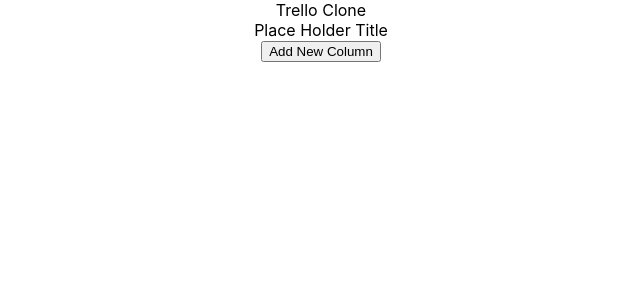
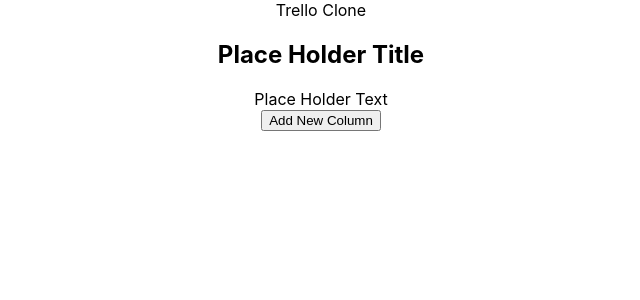
Before and after one commit to jambis/trello-clone, a React (Create React App) app: page / in a window 1280 px wide. Shown: the top 300 px of the page, without its empty margins (319-959 px from the left). Built offline with nearby package versions, Linux system fonts and the light colour scheme.

Commit message:
Added logic display columns and items

```diff
--- a/src/App.tsx
+++ b/src/App.tsx
@@ -1,7 +1,11 @@
 import React from "react";
 import { useSelector } from "react-redux";
+
+import Column from "./components/Column";
+
 import { ColumnsState } from "./store/ColumnsData/types";
 import { ItemsState } from "./store/ItemsData/types";
+
 import "./App.css";
 
 interface RootState {
@@ -18,7 +22,7 @@
     <div className="App">
       Trello Clone
       {columns.map((column) => {
-        return <div>{column.title}</div>;
+        return <Column data={column} key={column.id} />;
       })}
       <button>Add New Column</button>
     </div>
--- a/src/components/Column.tsx
+++ b/src/components/Column.tsx
@@ -1,9 +1,32 @@
 import React from "react";
+import { useSelector } from "react-redux";
 
-interface Props {}
+import ColumnItem from "./ColumnItem";
 
-const Column = (props: Props) => {
-  return <div>This will be a column container</div>;
+import { ColumnsState } from "../store/ColumnsData/types";
+import { ItemsState } from "../store/ItemsData/types";
+
+interface IProps {
+  data: ColumnsState;
+}
+
+interface RootState {
+  columns: ColumnsState[];
+  items: ItemsState[];
+}
+
+const Column = ({ data }: IProps) => {
+  const selectItems = (state: RootState) => state.items;
+  const items = useSelector(selectItems);
+
+  return (
+    <div>
+      <h2>{data.title}</h2>
+      {items.map((item) => {
+        return <ColumnItem data={item} key={item.id} />;
+      })}
+    </div>
+  );
 };
 
 export default Column;
--- a/src/components/ColumnItem.tsx
+++ b/src/components/ColumnItem.tsx
@@ -1,9 +1,11 @@
 import React from "react";
+import { ItemsState } from "../store/ItemsData/types";
+interface IProps {
+  data: ItemsState;
+}
 
-interface Props {}
-
-const ColumnItem = (props: Props) => {
-  return <div>Item in a column</div>;
+const ColumnItem = ({ data }: IProps) => {
+  return <div>{data.text}</div>;
 };
 
 export default ColumnItem;
```
